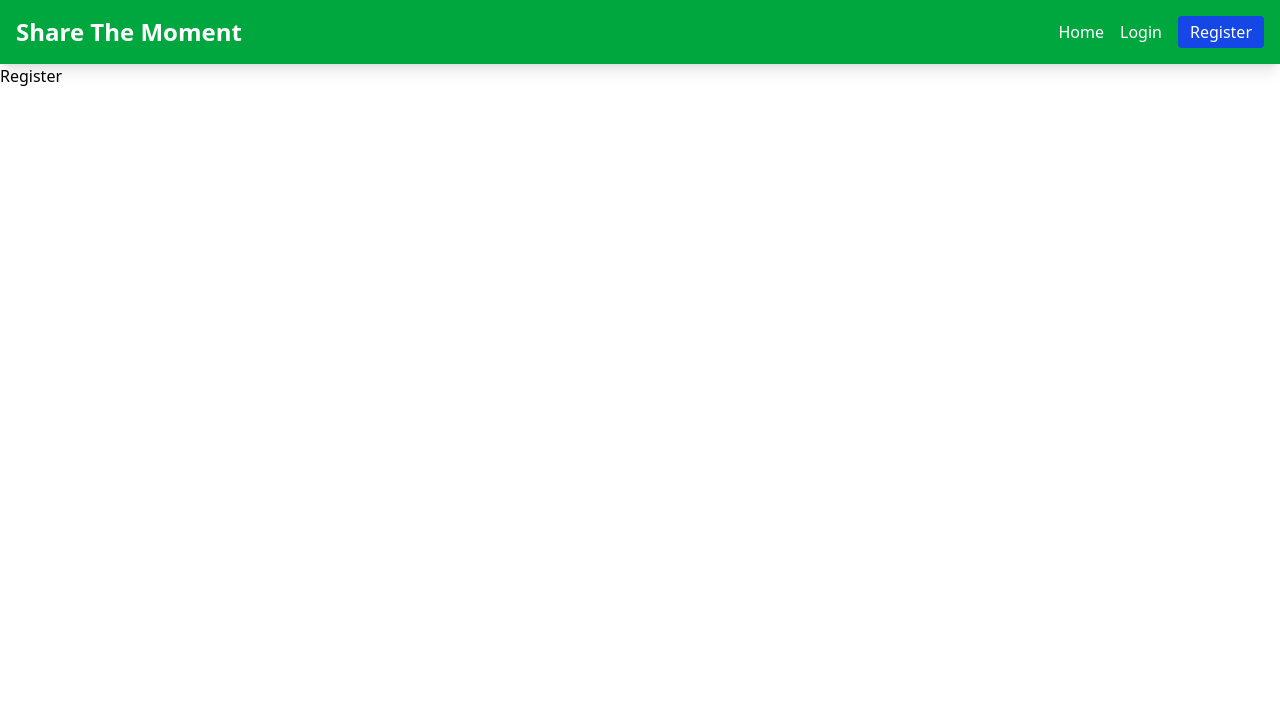
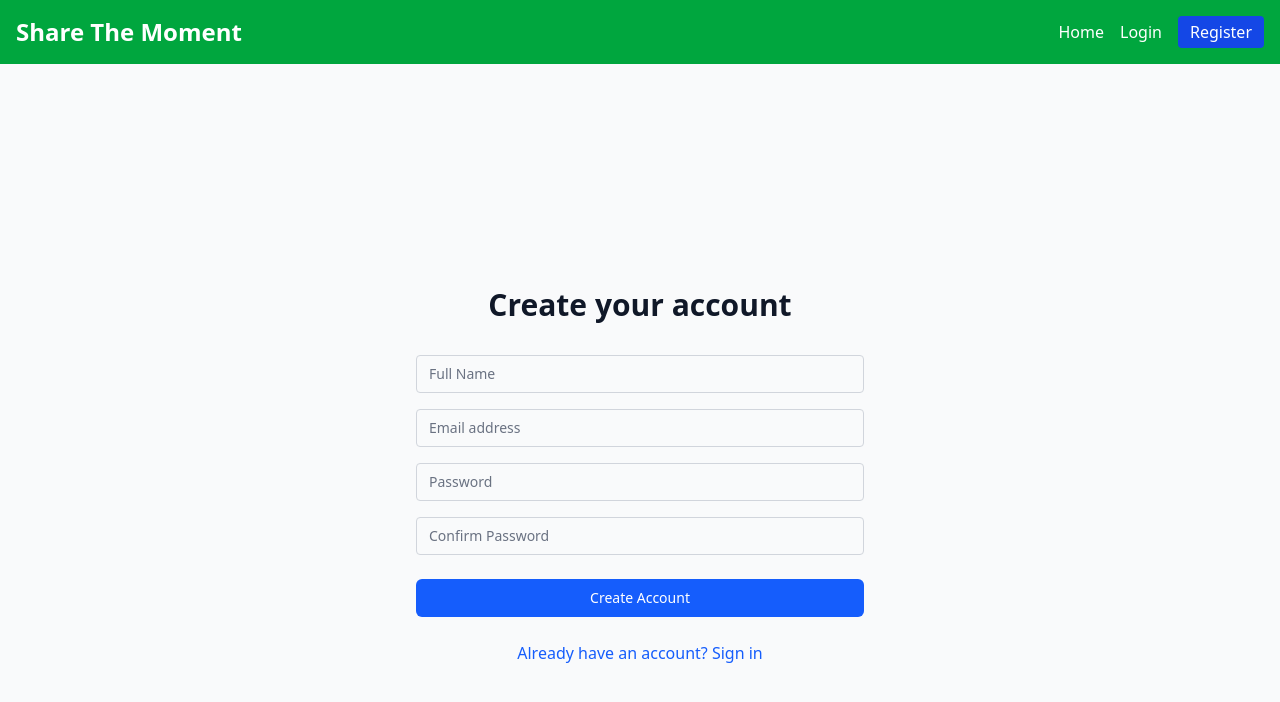
Before and after one commit to nada0329/Blog-Application, a React (Vite) app in the folder vite-project/: page /register in a window 1280 px wide. Shown: the top 702 px of the page. Built offline with nearby package versions, Linux system fonts and the light colour scheme.

Commit message:
create register page

```diff
--- a/vite-project/db.json
+++ b/vite-project/db.json
@@ -11,6 +11,12 @@
       "name": "user2",
       "email": "user2@user.com",
       "password": "123456"
+    },
+    {
+      "id": "c962",
+      "name": "user3",
+      "email": "user3@user.com",
+      "password": "12345678"
     }
   ],
   "posts": [
@@ -32,6 +38,5 @@
       "date": "2025-10-06T16:00:05.687Z",
       "userId": "97a2"
     }
-
   ]
 }
--- a/vite-project/src/pages/Register.jsx
+++ b/vite-project/src/pages/Register.jsx
@@ -1,7 +1,160 @@
-import React from 'react'
+import React , { useState } from 'react'
+import api, { userAPI } from '../services/api'
+import { useNavigate } from 'react-router-dom'
+import { Link } from 'react-router-dom'
 
 export default function Register() {
+
+    const [formData, setFormData]= useState({
+        name: '',
+        email: '',
+        password: '',
+        confirmPassword: ''
+    });
+    const [error, setError] = useState('');
+    const navigate = useNavigate();
+    const [pauseTillReg, setPauseTillReg] = useState(false);
+
+
+    // when any input for the form is changed, save it as new element to ordinary data
+    const handleChange = (e) => {
+        setFormData({
+            ...formData,
+            [e.target.name]: e.target.value
+        });
+    };
+    // when for submit button is clicked
+    const handleSubmit = async (e) => {
+
+        setPauseTillReg(true);
+        e.preventDefault();
+        setError('');
+        // valiation of input data
+        if(formData.password.trim()==="" || formData.confirmPassword.trim()===""){
+            setError('Please enter your password and confirm it');
+            setPauseTillReg(false);
+            return;
+        }
+        if (formData.password !== formData.confirmPassword) {
+            setError('Passwords do not match');
+            setPauseTillReg(false);
+            return;
+        }
+        if (formData.password.length < 6) {
+            setError('Password must be at least 6 characters');
+            setPauseTillReg(false);
+            return;
+        }
+        if (formData.name.trim()==="" ) {
+            setError('Please enter your name');
+            setPauseTillReg(false);
+            return;
+        }
+        if (formData.email.trim()==="" ) {
+            setError('Please enter your mail');
+            setPauseTillReg(false);
+            return;
+        }
+        // Check if user already exists
+        const existingUser = await userAPI.checkMailExist(formData.email);
+        if (existingUser && existingUser.data.length > 0) {
+            setError('User with this email already exists');
+            setPauseTillReg(false);
+            return;
+        }
+        // Create new user
+        const newUser = {
+            name: formData.name.trim(),
+            email: formData.email,
+            password: formData.password
+        };
+        const response = await userAPI.create(newUser);
+        // Redirect to login
+        alert('Registration successful! Please login with your new account.');
+        navigate('/login');
+
+        setPauseTillReg(false);
+    }
+
   return (
-    <div>Register</div>
+    <div className="min-h-screen flex items-center justify-center bg-gray-50 py-12 px-4 sm:px-6 lg:px-8">
+      <div className="max-w-md w-full space-y-8">
+        <div>
+          <h2 className="mt-6 text-center text-3xl font-extrabold text-gray-900">
+            Create your account
+          </h2>
+        </div>
+        <form className="mt-8 space-y-6" onSubmit={handleSubmit}>
+          {error && (
+            <div className="bg-red-100 border border-red-400 text-red-700 px-4 py-3 rounded">
+              {error}
+            </div>
+          )}
+
+          <div className="space-y-4">
+            <div>
+              <input
+                type="text"
+                name="name"
+                required
+                value={formData.name}
+                onChange={handleChange}
+                className="appearance-none rounded relative block w-full px-3 py-2 border border-gray-300 placeholder-gray-500 text-gray-900 focus:outline-none focus:ring-blue-500 focus:border-blue-500 focus:z-10 sm:text-sm"
+                placeholder="Full Name"
+              />
+            </div>
+            <div>
+              <input
+                type="email"
+                name="email"
+                required
+                value={formData.email}
+                onChange={handleChange}
+                className="appearance-none rounded relative block w-full px-3 py-2 border border-gray-300 placeholder-gray-500 text-gray-900 focus:outline-none focus:ring-blue-500 focus:border-blue-500 focus:z-10 sm:text-sm"
+                placeholder="Email address"
+              />
+            </div>
+            <div>
+              <input
+                type="password"
+                name="password"
+                required
+                value={formData.password}
+                onChange={handleChange}
+                className="appearance-none rounded relative block w-full px-3 py-2 border border-gray-300 placeholder-gray-500 text-gray-900 focus:outline-none focus:ring-blue-500 focus:border-blue-500 focus:z-10 sm:text-sm"
+                placeholder="Password"
+              />
+            </div>
+            <div>
+              <input
+                type="password"
+                name="confirmPassword"
+                required
+                value={formData.confirmPassword}
+                onChange={handleChange}
+                className="appearance-none rounded relative block w-full px-3 py-2 border border-gray-300 placeholder-gray-500 text-gray-900 focus:outline-none focus:ring-blue-500 focus:border-blue-500 focus:z-10 sm:text-sm"
+                placeholder="Confirm Password"
+              />
+            </div>
+          </div>
+
+          <div>
+            <button
+              type="submit"
+              disabled={pauseTillReg}
+              className="group relative w-full flex justify-center py-2 px-4 border border-transparent text-sm font-medium rounded-md text-white bg-blue-600 hover:bg-blue-700 focus:outline-none focus:ring-2 focus:ring-offset-2 focus:ring-blue-500 disabled:bg-blue-400"
+            >
+              {pauseTillReg ? 'Creating Account...' : 'Create Account'}
+            </button>
+          </div>
+
+          <div className="text-center">
+            <Link to="/login" className="text-blue-600 hover:text-blue-500">
+              Already have an account? Sign in
+            </Link>
+          </div>
+        </form>
+      </div>
+    </div>
   )
 }
--- a/vite-project/src/services/api.js
+++ b/vite-project/src/services/api.js
@@ -25,13 +25,12 @@ export const userAPI= {
             }
         }),
     // Register - search if mail exist
-    checkMailExist: (email) => {
+    checkMailExist: (email) =>
         api.get('/users' , {
             params:{
                 email: email
             }
         })
-    }
 
 }
 
```
